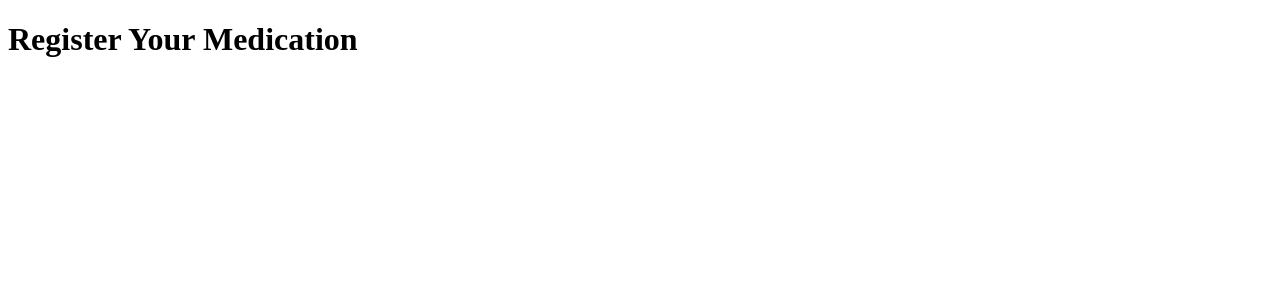
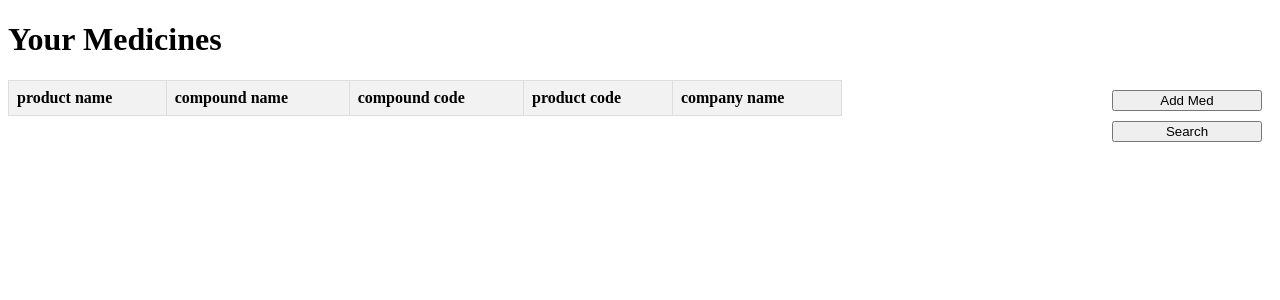
Before and after one commit to maroo1746/noverdose, a Django app: page /user_med/ in a window 1280 px wide. Shown: the top 300 px of the page. Run offline with Django 4.2, Linux system fonts and the light colour scheme; a user stored in the database is signed in; lists and menus that the app fills with data are empty; parts of the project's set-up code (start-up, migrations or seed data) failed here and were passed over.

Commit message:
add_med_user.html coded

```diff
--- a/searchmed/templates/searchmed/user_med.html
+++ b/searchmed/templates/searchmed/user_med.html
@@ -1,14 +1,81 @@
-<!-- user_med.html -->
 <!DOCTYPE html>
 <html>
 <head>
-    <title>Register Your Medication</title>
+    <title>Your Medicines</title>
+    <style>
+        .container {
+            display: flex;
+            justify-content: space-between;
+        }
+        .med-table {
+            width: 66%; /* 테이블 크기를 페이지의 2/3로 설정 */
+            overflow-y: auto; /* 스크롤 가능하게 설정 */
+            max-height: 400px; /* 스크롤 영역의 최대 높이 */
+        }
+        table {
+            width: 100%;
+            border-collapse: collapse;
+        }
+        th, td {
+            border: 1px solid #ddd;
+            padding: 8px;
+            text-align: left;
+        }
+        th {
+            background-color: #f2f2f2;
+        }
+        .button-group {
+            display: flex;
+            flex-direction: column;
+            justify-content: flex-start;
+            margin-bottom: 10px;
+            width: 150px;  /* 버튼의 너비 */
+            height: 50px;  /* 버튼의 높이 */
+            font-size: 100px;  /* 폰트 크기 */
+            padding: 10px;
+        }
+        .button-group button {
+            margin-bottom: 10px;
+        }
+    </style>
 </head>
 <body>
 
-<h1>Register Your Medication</h1>
+<h1>Your Medicines</h1>
 
-<!-- 폼이나 내용 추가 -->
+<div class="container">
+    <div class="med-table">
+        <!-- 약품 목록 테이블 -->
+        <table>
+            <thead>
+                <tr>
+                    <th>product name</th>
+                    <th>compound name</th>
+                    <th>compound code</th>
+                    <th>product code</th>
+                    <th>company name</th>
+                    <!-- 다른 컬럼 추가 가능 -->
+                </tr>
+            </thead>
+            <tbody>
+                <!-- 서버에서 가져온 약품 데이터를 반복하여 표시 -->
+                <!-- 예시:
+                <tr>
+                    <td>Aspirin</td>
+                    <td>100mg</td>
+                    <td>Once a day</td>
+                </tr>
+                -->
+            </tbody>
+        </table>
+    </div>
+
+    <div class="button-group">
+        <!-- 버튼 추가 -->
+        <button onclick="addMed()">Add Med</button>
+        <button onclick="searchMed()">Search</button>
+    </div>
+</div>
 
 </body>
 </html>
--- a/searchmed/urls.py
+++ b/searchmed/urls.py
@@ -8,6 +8,7 @@ app_name = 'searchmed'
 urlpatterns = [
     path('', views.home_view, name='home'),
     path('combine/', views.combine_view, name='combine'),
+    path('add_med_user/', views.add_med_user_view, name='add_med_user'),
     path('age/', views.age_view, name='age'),
     path('check_medicine/', views.check_medicine, name='check_medicine'),
     path('check_contraindication/', views.check_contraindication, name='check_contraindication'),
--- a/searchmed/views.py
+++ b/searchmed/views.py
@@ -19,6 +19,9 @@ def home_view(request) :
 
 def combine_view(request) :
     return render(request, 'searchmed/combine.html', {})
+
+def add_med_user_view(request) :
+    return render(request, 'searchmed/add_med_user.html', {})
 
 def age_view(request) :
     return render(request, 'searchmed/age.html', {})
```
Also changed, not shown: searchmed/templates/searchmed/add_med_user.html (added, +124 -0 lines), 1 other file.
